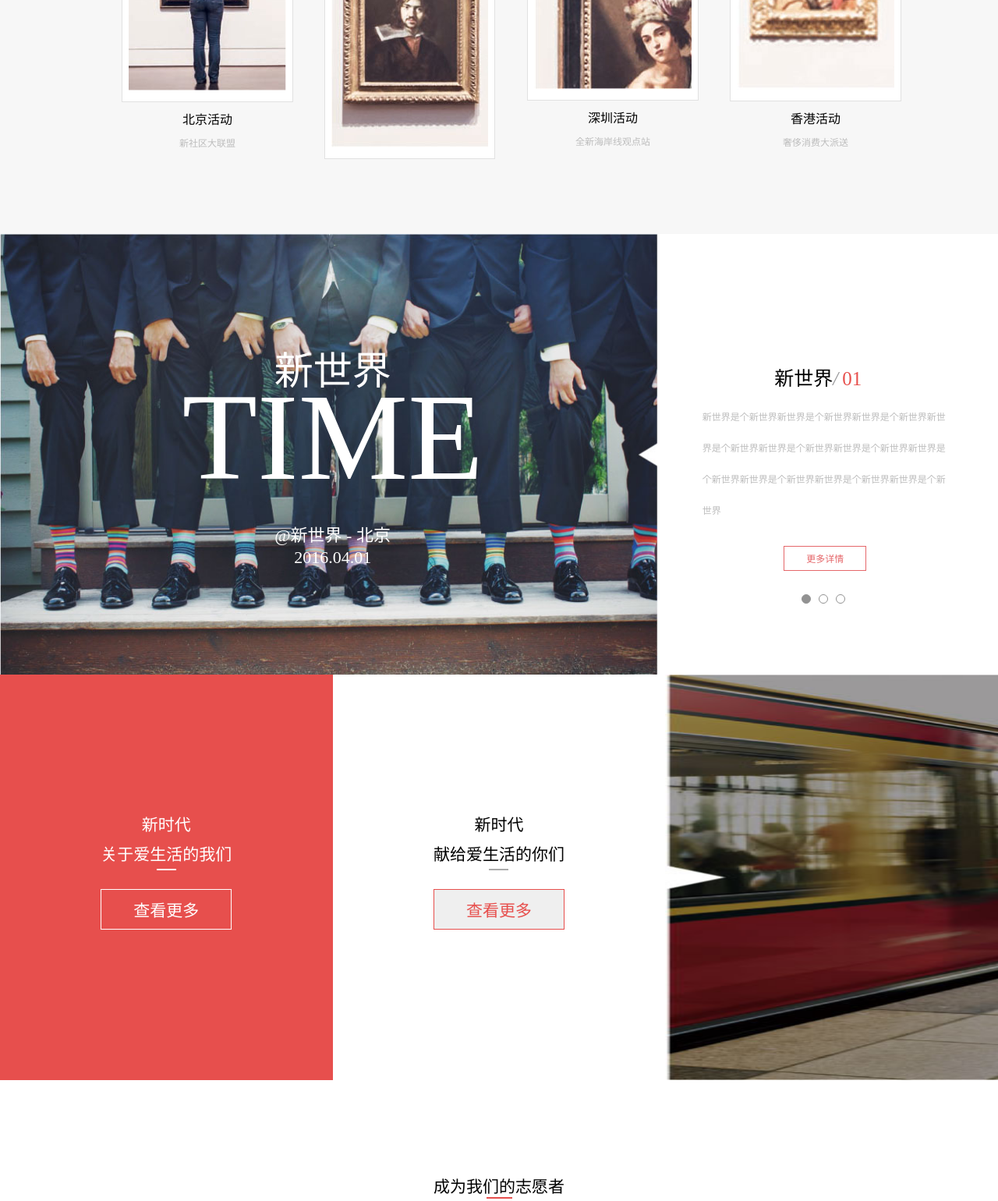
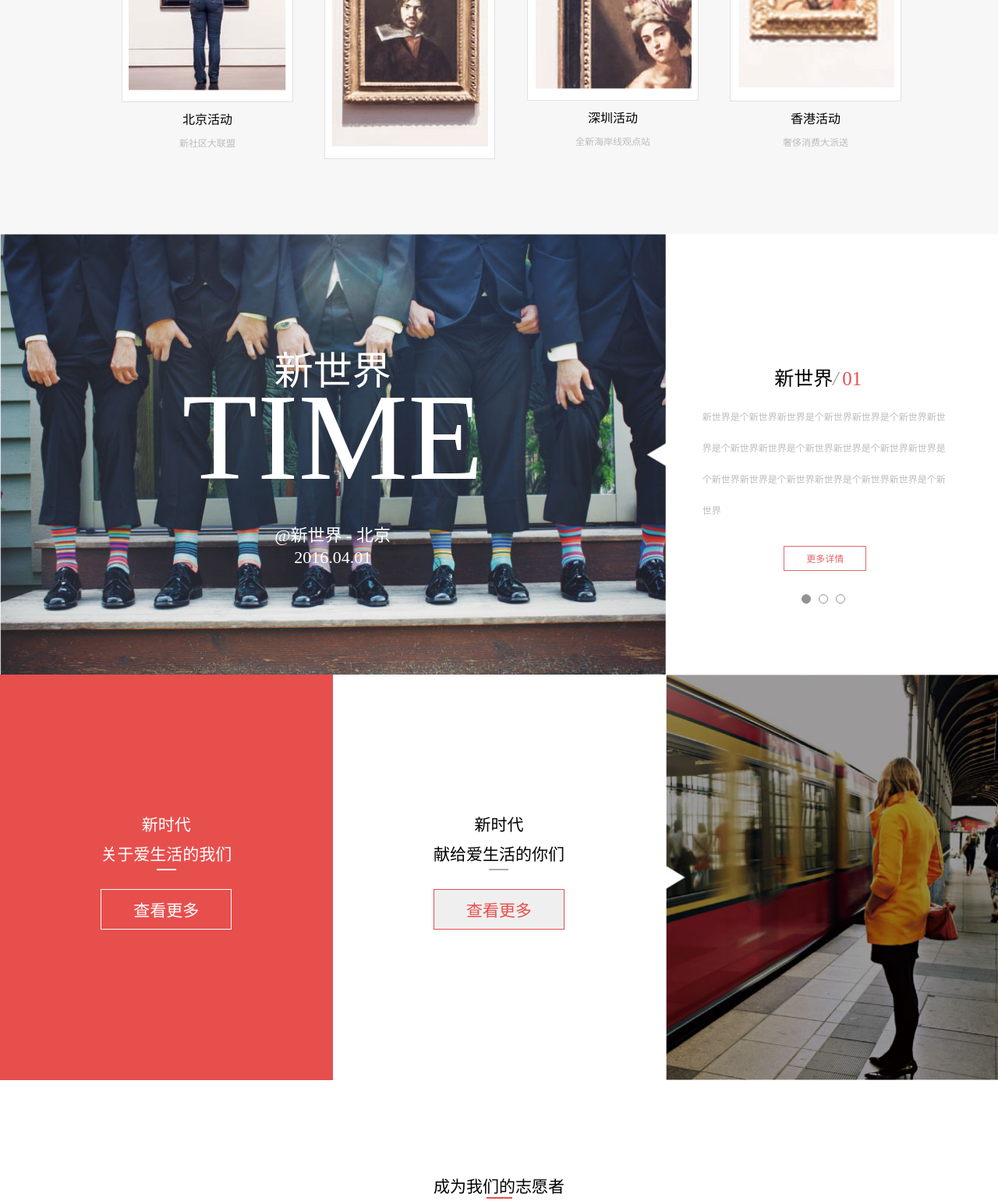
Before and after one commit to chenxy78/baidutasks, a plain HTML site: page baidutask1.7/task7.html in a window 1280 px wide. Shown: the part 2013-3553 px from the top of the page at 78% size. Drawn offline with Linux system fonts and the light colour scheme.

Commit message:
modify a small error

```diff
--- a/baidutask1.7/task7.css
+++ b/baidutask1.7/task7.css
@@ -360,7 +360,7 @@ header ul li a:hover{
 	height: 565px;
 }
 .part601 img{
-	width: 844px;
+	width: 855px;
 	height: 566px;
 }
 .part601 p{
@@ -518,7 +518,7 @@ div.part602 ul li.nobgcolor a{
 	width: 33.333%;
 }
 .part7 div.part703 img{
-	width: 1280px;
+	width: 100%;
 	height: 520px;
 }
 .part7 p{
```
Also changed, not shown: 1 other file.
